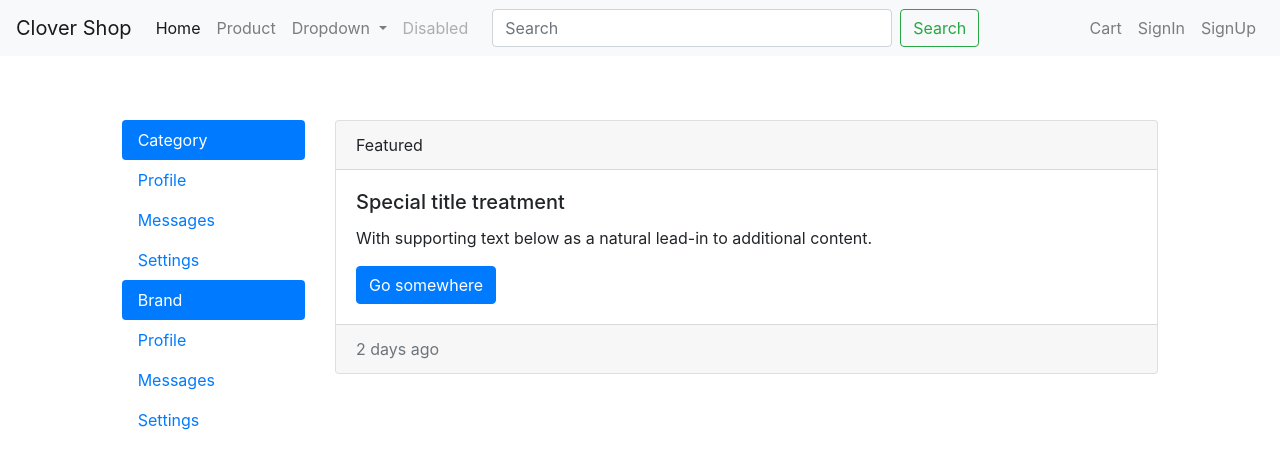
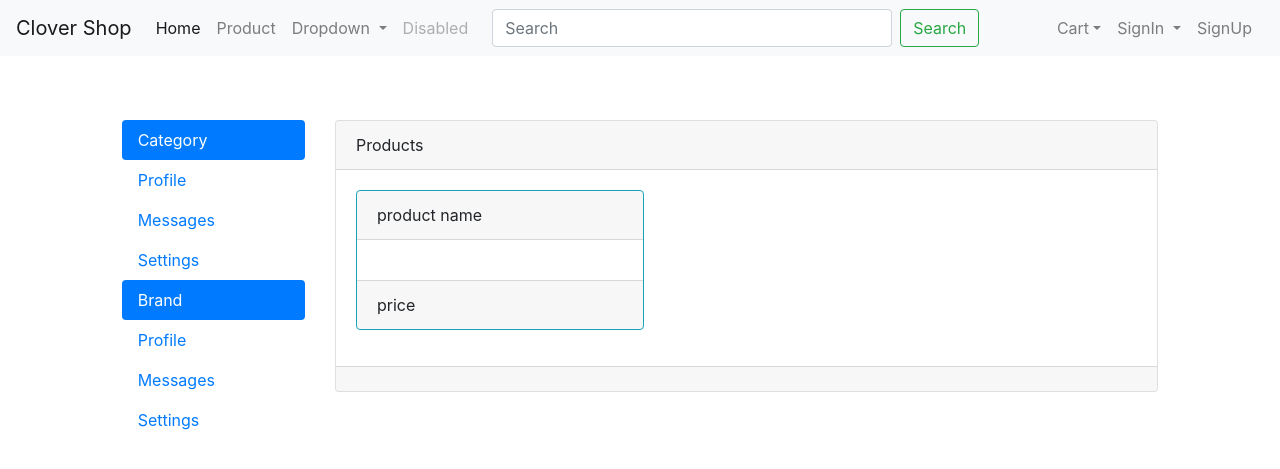
Before and after one commit to alwayssmile11a1/ShoppingCart.WebApp, a PHP site: page / in a window 1280 px wide. Shown: the top 469 px of the page. Run offline with PHP 8.4, Linux system fonts and the light colour scheme.

Commit message:
nothing much

```diff
--- a/index.php
+++ b/index.php
@@ -50,13 +50,56 @@
                     <button class="btn btn-outline-success my-2 my-sm-0" type="submit">Search</button>
                 </form>
             </ul>
-            <ul class="navbar-nav mr-0">
-                <li class="nav-item">
-                    <a class="nav-link" href="#">
-                        <span class="glyphicon glyphicon-shopping-cart"></span>Cart</a>
+            <ul class="navbar-nav mr-1">
+                <li class="nav-item dropdown">
+                    <a class="nav-link dropdown-toggle" href="#" id="cartDropDown" href="#" data-toggle="dropdown" aria-haspopup="true" aria-expanded="false">Cart</a>
+                    <div class="dropdown-menu dropdown-menu-right" aria-labelledby="cartDropDown">
+                        <table class="table">
+                            <thead class="thead-light">
+                                <tr>
+                                    <th scope="col">#</th>
+                                    <th scope="col">Image</th>
+                                    <th scope="col">Name</th>
+                                    <th scope="col">Price</th>
+                                </tr>
+                            </thead>
+                            <tbody>
+                                <tr>
+                                    <th scope="row">1</th>
+                                    <td>Mark</td>
+                                    <td>Otto</td>
+                                    <td>@mdo</td>
+                                </tr>
+                            </tbody>
+                        </table>
+                    </div>
+
                 </li>
-                <li class="nav-item">
-                    <a class="nav-link" href="#">SignIn</a>
+                <li class="nav-item dropdown">
+                    <a class="nav-link dropdown-toggle" href="#" id="signInDropdown" role="button" data-toggle="dropdown" aria-haspopup="true"
+                        aria-expanded="false">
+                        SignIn
+                    </a>
+                    <div class="dropdown-menu dropdown-menu-right" aria-labelledby="signInDropdown">
+                        <form class="px-4 py-3">
+                            <div class="form-group">
+                                <label for="FormEmail">Email address</label>
+                                <input type="email" class="form-control" id="FormEmail" placeholder="email@example.com">
+                            </div>
+                            <div class="form-group">
+                                <label for="FormPassword">Password</label>
+                                <input type="password" class="form-control" id="FormPassword" placeholder="Password">
+                            </div>
+                            <div class="form-check">
+                                <input type="checkbox" class="form-check-input" id="dropdownCheck">
+                                <label class="form-check-label" for="dropdownCheck"> Remember me </label>
+                            </div>
+                            <button type="submit" class="btn btn-primary">Sign in</button>
+                        </form>
+                        <div class="dropdown-divider"></div>
+                        <a class="dropdown-item" href="#">New around here? Sign up</a>
+                        <a class="dropdown-item" href="#">Forgot password?</a>
+                    </div>
                 </li>
                 <li class="nav-item">
                     <a class="nav-link" href="#">SignUp</a>
@@ -88,17 +131,20 @@
             </div>
             <div class="col-md-8">
                 <div class="card">
-                    <div class="card-header">
-                        Featured
+                    <div class="card-header">Products</div>
+                    <div class="card-body">
+                        <div class="card-group">
+                            <div class="card border-info mb-3" style="max-width: 18rem;">
+                                <div class="card-header">product name</div>
+                                <div class="card-body">
+                                    <img class="card-img-top"></img>
+                                </div>
+                                <div class="card-footer">price</div>
+                            </div>
+
+                        </div>
                     </div>
-                    <div class="card-body">
-                        <h5 class="card-title">Special title treatment</h5>
-                        <p class="card-text">With supporting text below as a natural lead-in to additional content.</p>
-                        <a href="#" class="btn btn-primary">Go somewhere</a>
-                    </div>
-                    <div class="card-footer text-muted">
-                        2 days ago
-                    </div>
+                    <div class="card-footer text-muted"></div>
                 </div>
             </div>
         </div>
```
